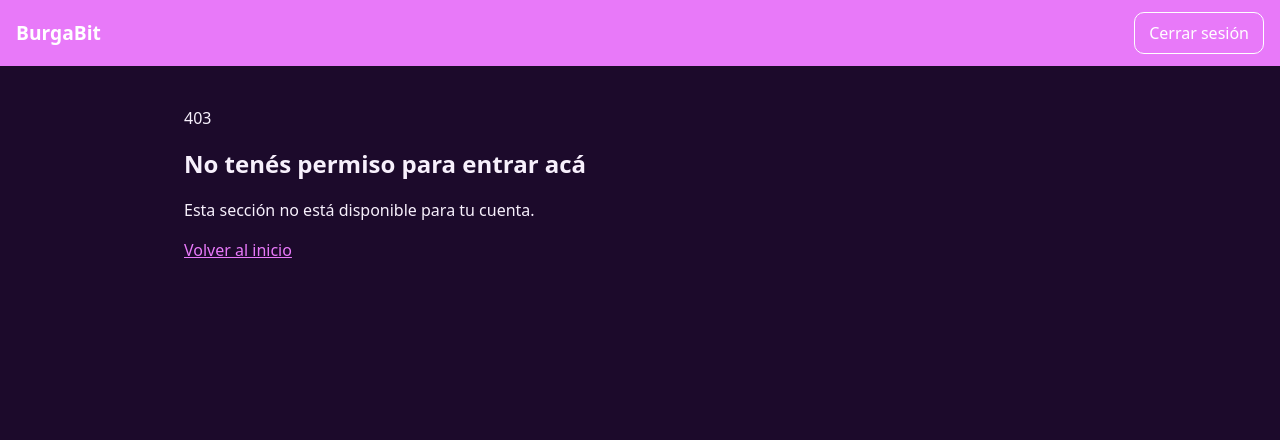
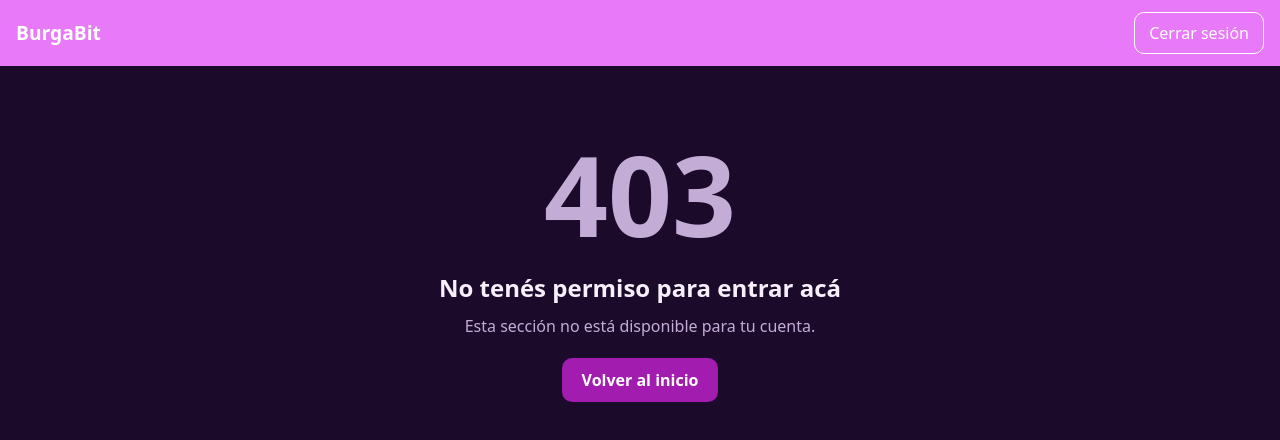
Before and after one commit to bonanno05/BurgaBit-frontend, a React (Vite) app: page /admin in a window 1280 px wide. Shown: the top 440 px of the page. Built offline with nearby package versions, Linux system fonts and the light colour scheme; no server answers; sample sign-in values are in the browser's storage.

Commit message:
Clases del 403 y colores de la barra y los botones

```diff
--- a/src/paginas/SinPermiso.jsx
+++ b/src/paginas/SinPermiso.jsx
@@ -10,8 +10,8 @@ function SinPermiso() {
   const inicio = inicioSegunRol(sesion.rol);
 
   return (
-    <div className="sin-permiso">
-      <p className="sin-permiso-codigo">403</p>
+    <div className="pagina-error">
+      <p className="pagina-error-codigo">403</p>
       <h2>No tenés permiso para entrar acá</h2>
       <p>Esta sección no está disponible para tu cuenta.</p>
       <Link to={inicio}>Volver al inicio</Link>
```
